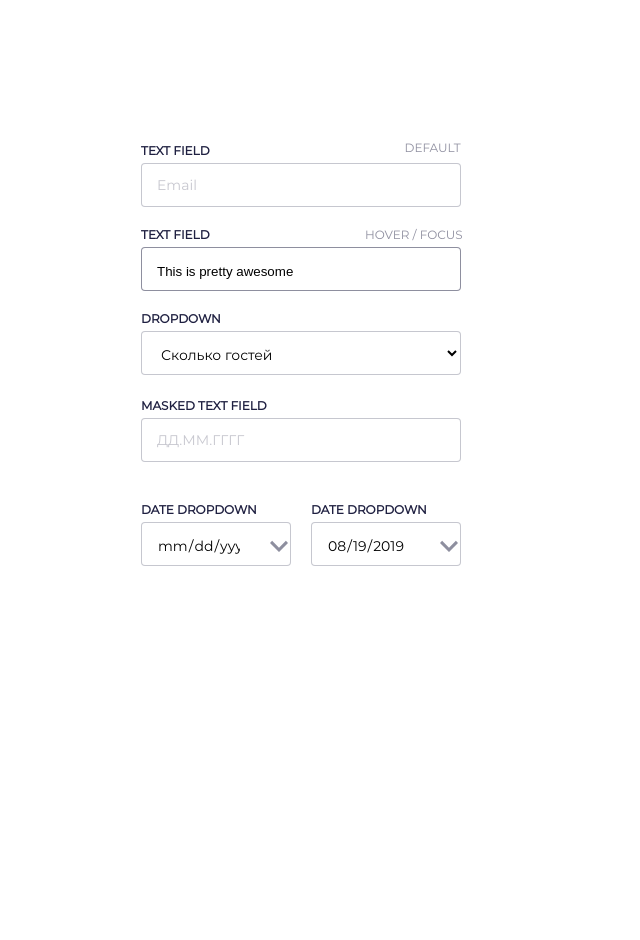
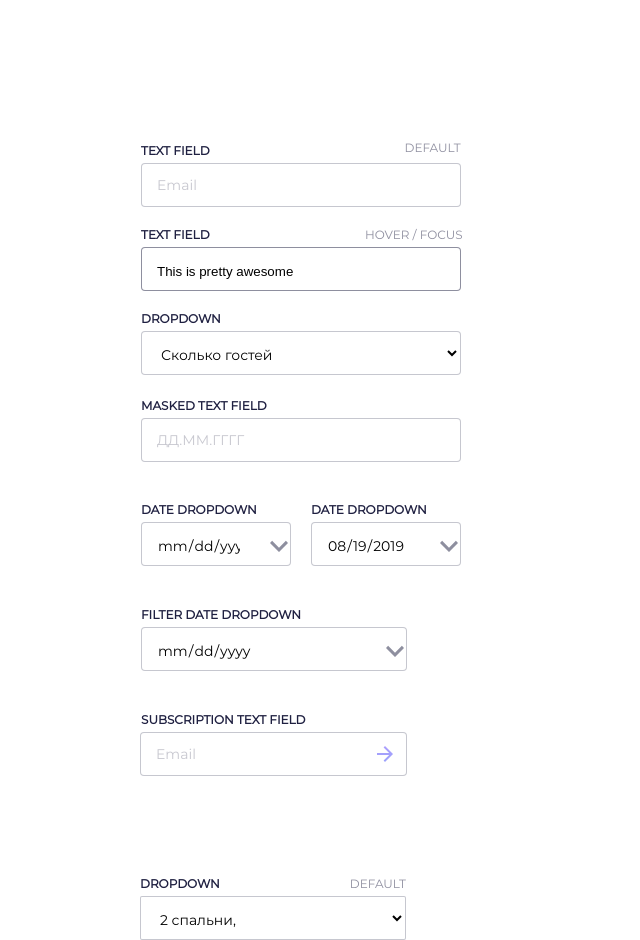
Before and after one commit to skyline90/metalamp_project, a plain HTML site: page form_elements/index.html in a window 1280 px wide. Shown: the whole page, without its empty margins (0-640 px from the left). Before the commit the page ends 800 px from the top, so only its background shows below. Drawn offline with Linux system fonts and the light colour scheme.

Commit message:
Added several form ar Forms & Elements

```diff
--- a/form_elements/css/style.css
+++ b/form_elements/css/style.css
@@ -141,7 +141,7 @@ border: 1px solid rgba(31, 32, 65, 0.25);
 }
 
 input[type=date] {
-width: 150px;
+    width: 150px;
 top: 522.44px;
 
 font-family: Montserrat;
@@ -152,6 +152,7 @@ line-height: 18px;
 border: 1px solid rgba(31, 32, 65, 0.25);
 padding: 11.56px 32px 8.44px 15px;
 }
+
 .form__mainlabel_datedrop {
     width: 150px;
     top: 502px;
@@ -180,3 +181,92 @@ top: 502px;
     position: relative;
     left: 30px;
   }
+
+.form__mainlabel_datedrop3 {
+width: 197px;
+top: 607px;
+}
+
+#datedrop3 {
+position: absolute;
+width: 266px;
+height: 44px;
+left: 141px;
+top: 627px;
+background: #FFFFFF;
+border: 1px solid rgba(31, 32, 65, 0.25);
+box-sizing: border-box;
+border-radius: 4px;
+}
+
+.form__emailsubs {
+width: 170px;
+top: 712px;
+}
+
+#emailsubs {
+position: absolute;
+width: 267px;
+height: 44px;
+left: 140px;
+top: 732px;
+}
+
+input[type=submit] {
+background: url(/form_elements/img/arrow_forward.svg) no-repeat center;
+position: absolute;
+width: 44px;
+height: 44px;
+left: 363px;
+top: 732px;
+font-size: 0px;
+border: 0px;
+outline: 0 !important;
+}
+
+.form__mainlabel_dropdownfurniture {
+position: absolute;
+width: 81px;
+height: 15px;
+left: 140px;
+top: 876px;
+}
+
+.form__hiddenlabel_furniture {
+position: absolute;
+width: 57px;
+height: 15px;
+left: 349px;
+top: 876px;
+}
+.dropdownfurniture {
+    position: absolute;
+width: 266px;
+height: 44px;
+left: 140px;
+top: 896px;
+
+background: #FFFFFF;
+border: 1px solid rgba(31, 32, 65, 0.25);
+box-sizing: border-box;
+border-radius: 2px;
+}
+.dropdownfurniture__option {
+    position: absolute;
+    width: 160px;
+    height: 24px;
+    left: 155px;
+    top: 908px;
+
+    font-family: Montserrat;
+    font-style: normal;
+    font-weight: normal;
+    font-size: 14px;
+    line-height: 24px;
+    /* identical to box height, or 171% */
+
+
+    /* Dark 75% */
+
+    color: rgba(31, 32, 65, 0.75);
+}
--- a/form_elements/index.html
+++ b/form_elements/index.html
@@ -30,6 +30,19 @@
         <input type="date">
         <div class="form_mainlabel form__mainlabel_datedrop2">date Dropdown</div>
         <input type="date" class="datedrop2" value="2019-08-19">
+        <div class="form_mainlabel form__mainlabel_datedrop3">filter date dropdown</div>
+        <input type="date" id="datedrop3">
+        <div class="form_mainlabel form__emailsubs">subscription text field</div>
+            <form action="" method="POST">
+                <input type="email" id="emailsubs" placeholder="Email">
+                <input type="submit" class="arrow">
+            </form>
+         <div class="form_mainlabel form__mainlabel_dropdownfurniture">dropdown</div>
+            <select class="dropdownfurniture">
+                <option selected class="dropdownfurniture__option">2 спальни, 2 кровати...</option>
+            </select>
+        <div class="form_hiddenlabel form__hiddenlabel_furniture">Default</div>
+
     </form>
 </body>
 
```
Also changed, not shown: form_elements/img/arrow_forward.svg (added).
